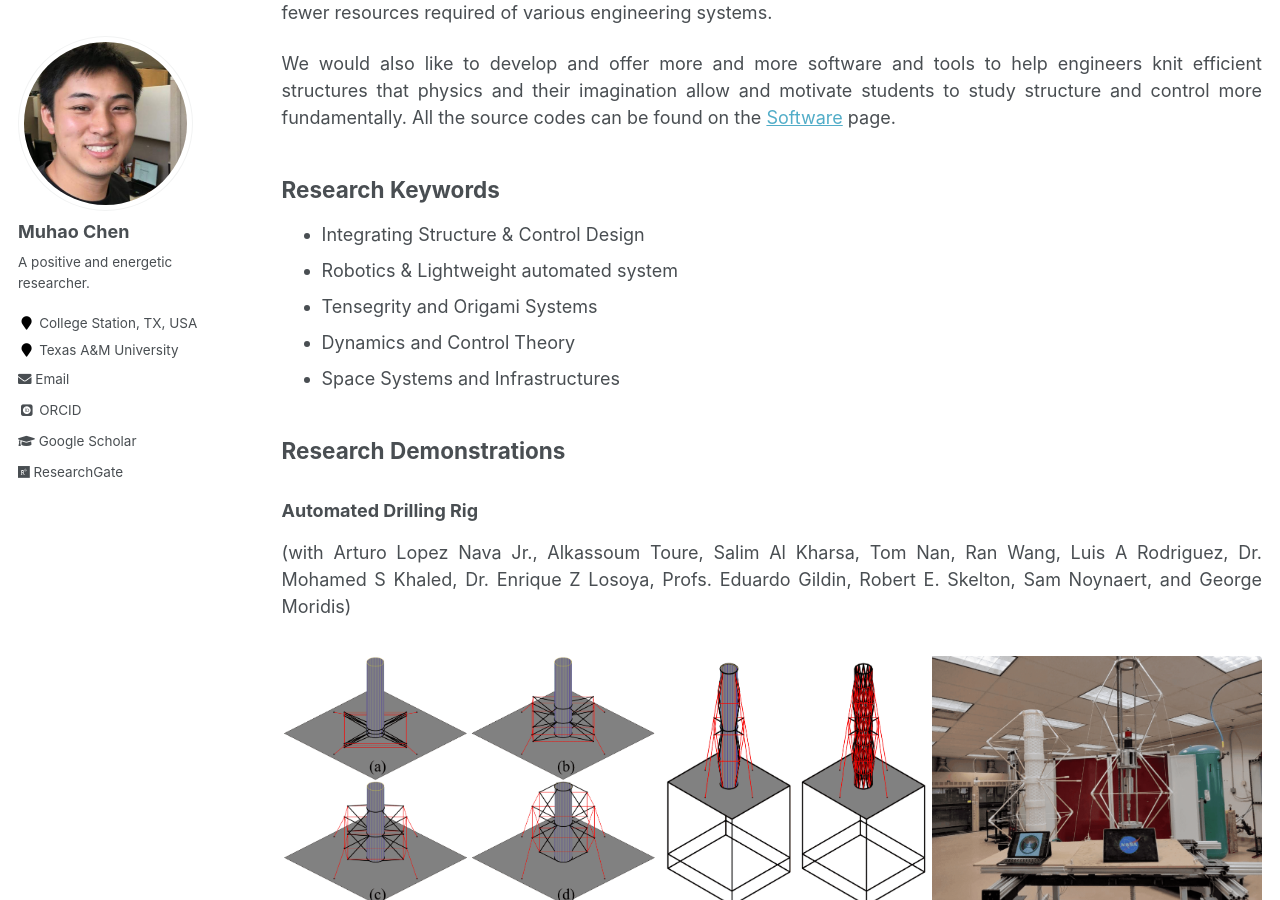
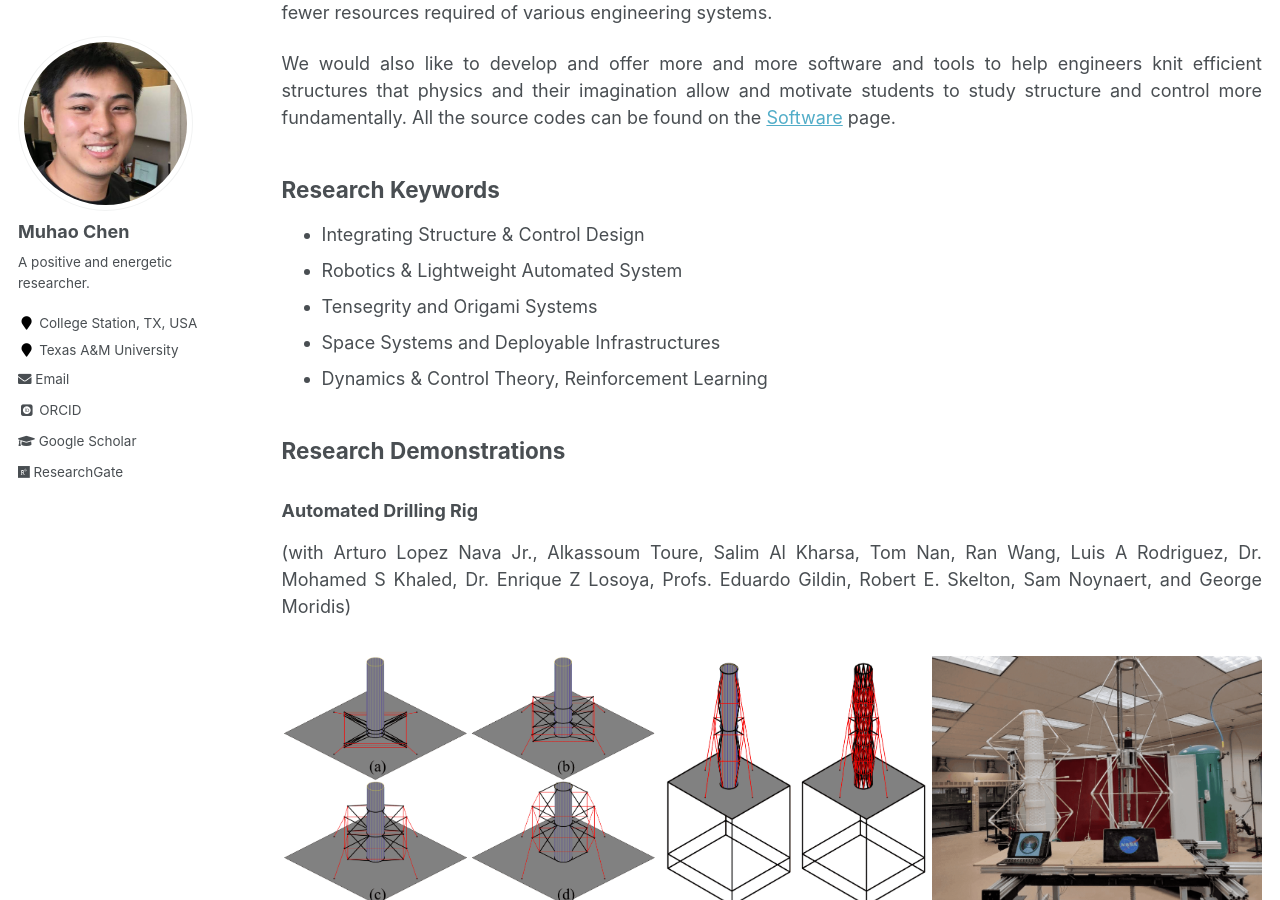
Before and after one commit to Muhao-Chen/muhao-chen.github.io, a Jekyll site: the page built from _pages/research.md, in a window 1280 px wide and 900 px high, scrolled down 399 px. Built offline with Jekyll 4.4.1, drawn with Linux system fonts in a browser that asks for light colours; some web fonts are replaced.

Commit message:
Update research.md

```diff
--- a/_pages/research.md
+++ b/_pages/research.md
@@ -18,10 +18,10 @@ We would also like to develop and offer more and more software and tools to help
 
 ## Research Keywords
 * Integrating Structure & Control Design
-* Robotics & Lightweight automated system
+* Robotics & Lightweight Automated System
 * Tensegrity and Origami Systems
-* Dynamics and Control Theory
-* Space Systems and Infrastructures
+* Space Systems and Deployable Infrastructures
+* Dynamics & Control Theory, Reinforcement Learning
 
 <!--
 ## Research Interests
```
